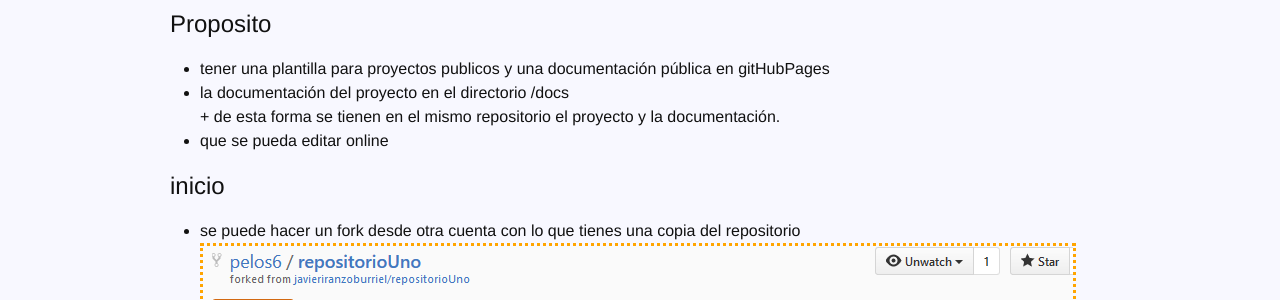
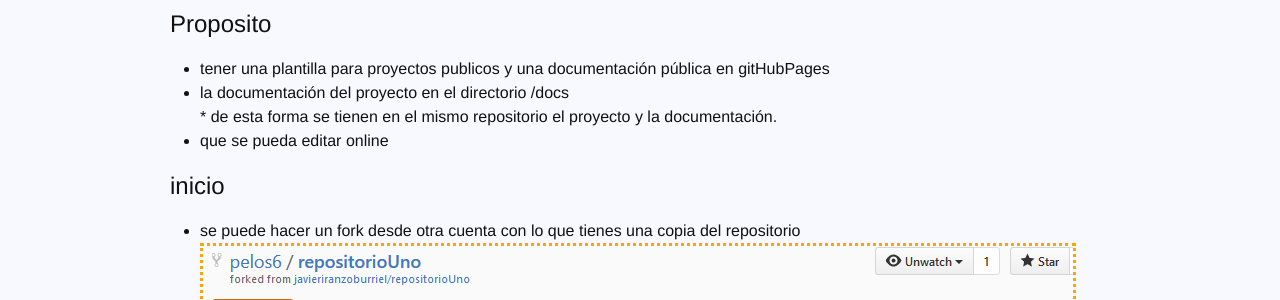
Before and after one commit to pelos6/repositorioUno, a Jekyll site: the page built from docs/_posts/2016-11-20-instalacion-primeros-pasos.md, in a window 1280 px wide. Shown: the part 262-562 px from the top of the page. Built offline with Jekyll 4.4.1, drawn with Linux system fonts in a browser that asks for light colours; nearby versions of some CDN libraries.

```diff
--- a/docs/_posts/2016-11-20-instalacion-primeros-pasos.md
+++ b/docs/_posts/2016-11-20-instalacion-primeros-pasos.md
@@ -14,7 +14,7 @@ categories: post
 # Proposito
 * tener una plantilla para proyectos publicos y  una documentación pública en gitHubPages
 * la documentación del proyecto en el directorio /docs
-      + de esta forma se tienen en el mismo repositorio el proyecto y la documentación.
+      * de esta forma se tienen en el mismo repositorio el proyecto y la documentación.
 * que se pueda editar online
 
 # inicio
```
